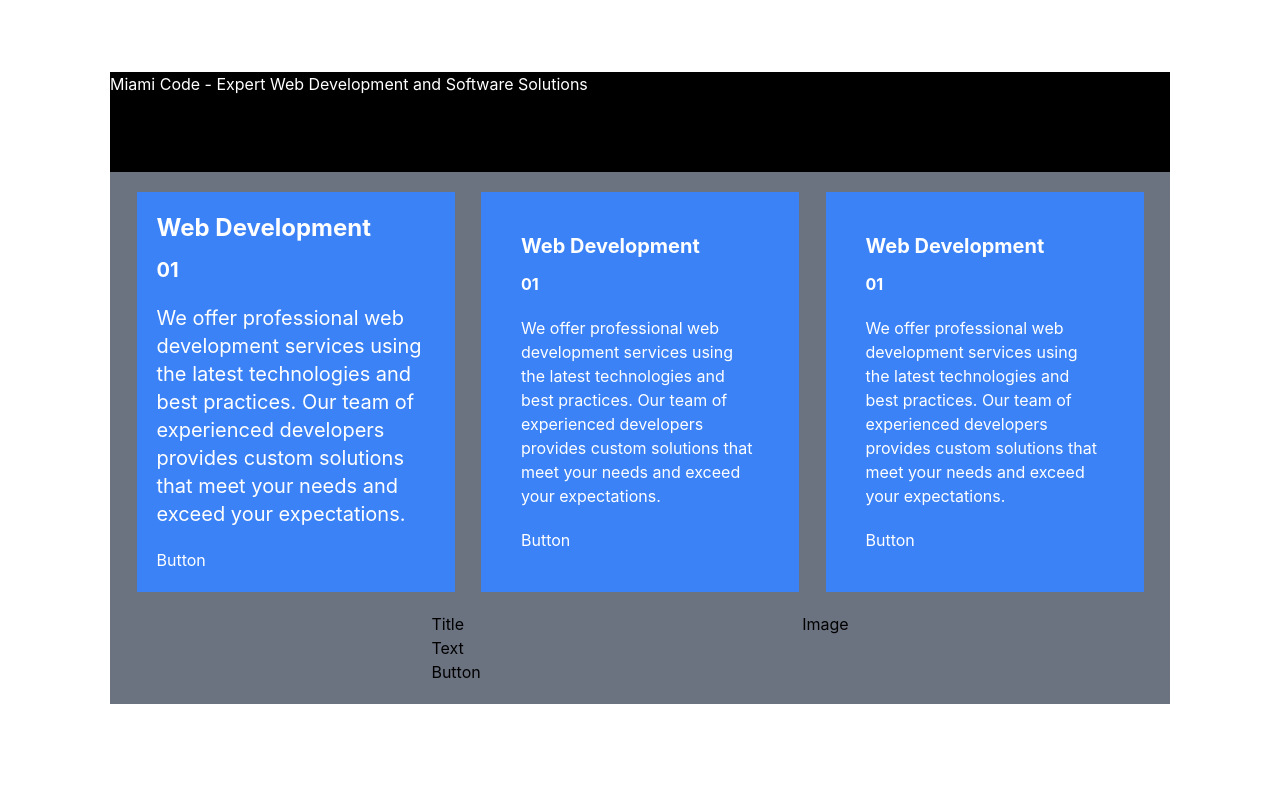
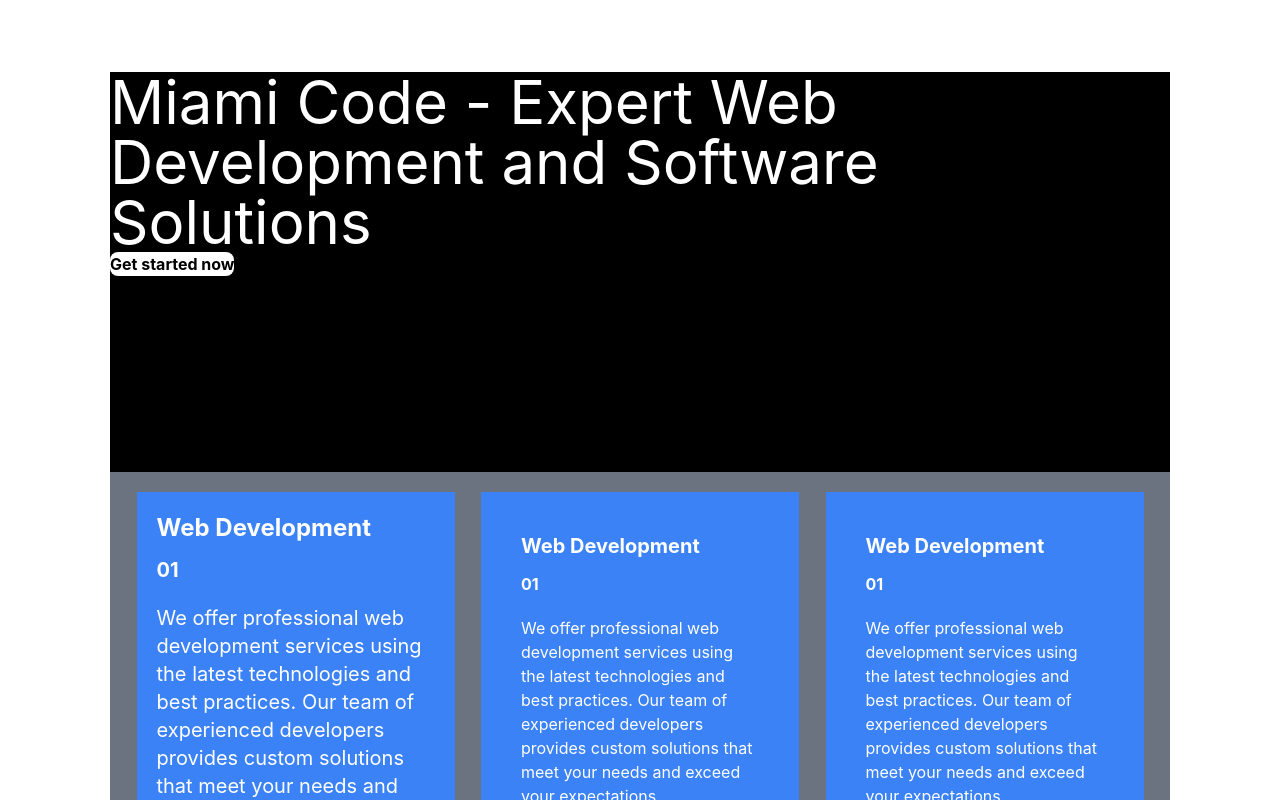
Before and after one commit to Bolmey/JB_Development, a React (Create React App) app: page / in a window 1280 px wide. Shown: the top 800 px of the page. Built offline with nearby package versions, Linux system fonts and the light colour scheme.

Commit message:
button updates

```diff
--- a/src/components/ButtonDefault.js
+++ b/src/components/ButtonDefault.js
@@ -1,5 +1,10 @@
 import { Button } from "@material-tailwind/react";
 
-export function ButtonDefault() {
-  return <Button size="lg" color="green" variant="filled">Button</Button>;
+export function ButtonVariants() {
+  return (
+    <div className="flex w-max gap-4">
+
+     <Button size="lg" rounded-lg bg-white color="white" variant="filled">Get started now</Button>
+    </div>
+  );
 }
--- a/src/pages/Home.js
+++ b/src/pages/Home.js
@@ -1,18 +1,19 @@
 import React from "react";
-import { ButtonDefault } from "../components/ButtonDefault";
+import { ButtonVariants } from "../components/ButtonDefault";
 
 export default function Home() {
 	return (
 		<div class="flex w-full max-w-[1140px] items-center flex-col md:p-10 md:mt-8">
 			<section class="flex justify-center w-full">
-				<div class="flex h-[100px] w-full bg-black">
-					<div class="text-white">
+				<div class="flex flex-col h-[400px] w-full bg-black">
+					<div class="text-white text-6xl max-w-[80%]">
 						Miami Code - Expert Web Development and Software
 						Solutions
 					</div>
-
+					<ButtonVariants />
 
 				</div>
+
 			</section>
 
 			<section class="flex w-full justify-center bg-gray-500">
```
